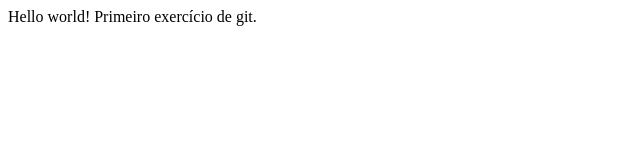
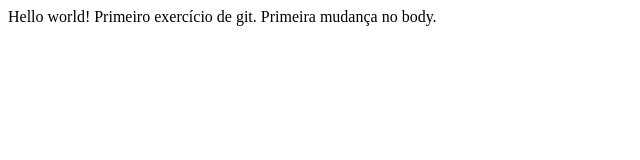
Before and after one commit to angelodanielmarques/exercicio-1, a plain HTML site: page projeto/index.html in a window 1280 px wide. Shown: the whole page, without its empty margins (0-640 px from the left). Drawn offline with Linux system fonts and the light colour scheme.

Commit message:
Primeira mudança no body do HTML.

```diff
--- a/projeto/index.html
+++ b/projeto/index.html
@@ -9,5 +9,7 @@
     Hello world!
 
     Primeiro exercício de git.
+
+    Primeira mudança no body.
 </body>
 </html>
```
